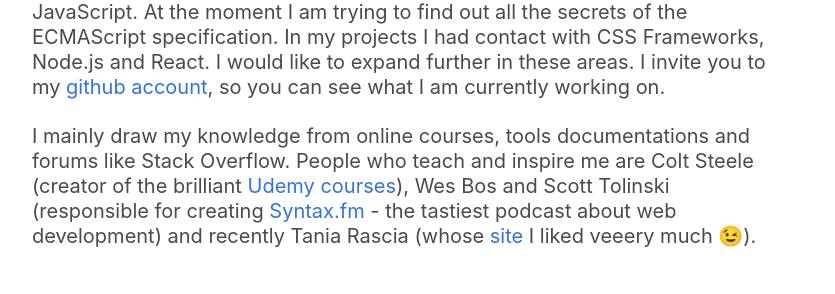
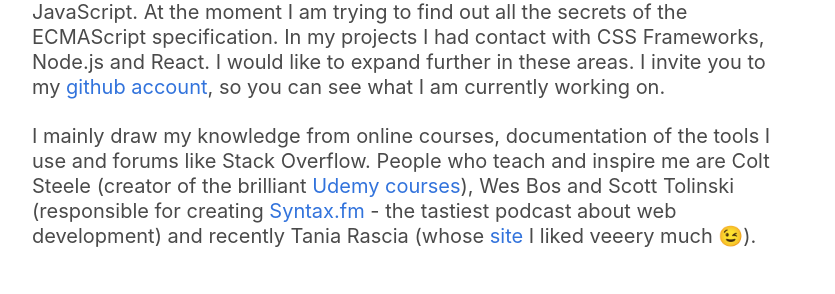
Before and after one commit to ziel-ar/ziel-ar.github.io, a plain HTML site: page index.html in a window 1280 px wide. Shown: the part 506-800 px from the top of the page, without its empty margins (232-1067 px from the left). Drawn offline with Linux system fonts and the light colour scheme.

Commit message:
Update index.html

```diff
--- a/index.html
+++ b/index.html
@@ -58,7 +58,7 @@
         rel="noopener noreferrer">github account</a>, so you can see what I am currently working on.</p>
 
         <p class="subtitle is-size-5">I mainly
-        draw my knowledge from online courses, tools documentations and forums like Stack Overflow. People who teach and
+        draw my knowledge from online courses, documentation of the tools I use and forums like Stack Overflow. People who teach and
         inspire me are Colt
         Steele (creator of the brilliant <a href="https://www.udemy.com/user/coltsteele/" target="_blank"
           rel="noopener noreferrer">Udemy courses</a>), Wes Bos and Scott Tolinski (responsible for creating <a
```
